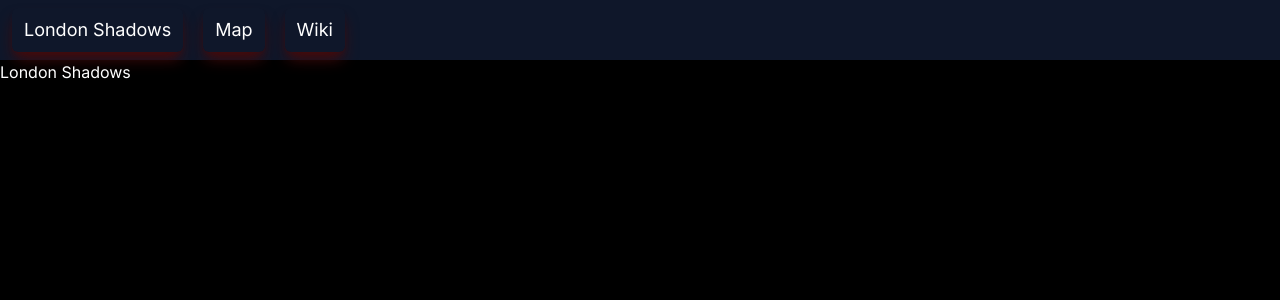
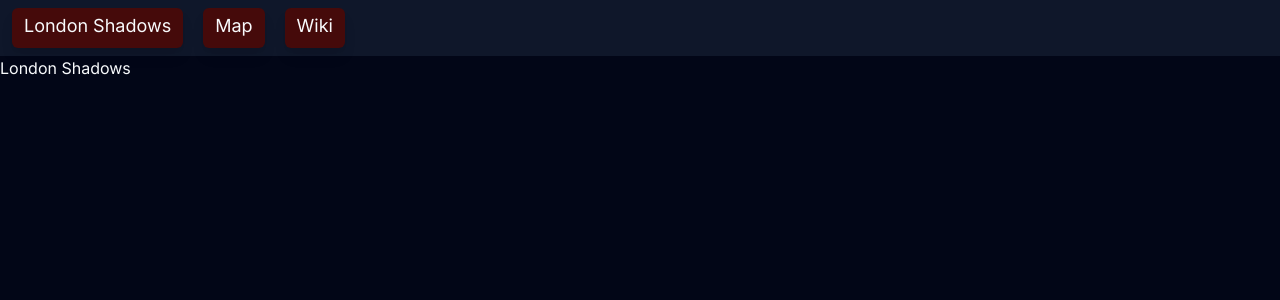
Before and after one commit to Werefawkes/Vampire-Leaflet, a Next.js app: page / in a window 1280 px wide. Shown: the top 300 px of the page. Built offline with nearby package versions, Linux system fonts and the light colour scheme.

Commit message:
Updated some styling

```diff
--- a/src/app/components/Navbar.tsx
+++ b/src/app/components/Navbar.tsx
@@ -8,7 +8,7 @@ export default function Navbar() {
 				["Map", "/map"],
 				["Wiki", "/wiki"]
 			].map(([title, url]) => (
-				<Link href={url} key={title} className="text-lg px-3 py-2 ml-3 my-2 rounded-md shadow-lg shadow-red-950">{title}</Link>
+				<Link href={url} key={title} className="text-lg px-3 pt-1 pb-2 ml-3 my-2 rounded-md bg-red-950 shadow-lg transition hover:bg-red-900">{title}</Link>
 			))}
 		</div>
 		)
--- a/src/app/layout.tsx
+++ b/src/app/layout.tsx
@@ -26,7 +26,7 @@ export default function RootLayout({
           integrity="sha256-20nQCchB9co0qIjJZRGuk2/Z9VM+kNiyxNV1lvTlZBo="
           crossOrigin=""></script>
       </head>
-      <body className={inter.className + " flex flex-col bg-black text-white h-screen"}>
+      <body className={inter.className + " flex flex-col bg-slate-950 text-slate-50 h-screen"}>
         <Navbar></Navbar>
         {children}
       </body>
--- a/src/app/wiki/layout.tsx
+++ b/src/app/wiki/layout.tsx
@@ -14,7 +14,7 @@ export default async function WikiLayout({
 				<li>
 					Characters
 					<ul className="list-disc list-inside indent-4">
-						{characters.map((character: CharacterSchema) => <li key={character._id}><Link href={"wiki/" + character._id}>{character.firstName} {character.lastName}</Link></li>)}
+						{characters.map((character: CharacterSchema) => <li className="px-1 rounded transition hover:bg-slate-700" key={character._id}><Link href={"/wiki/" + character._id}>{character.firstName} {character.lastName}</Link></li>)}
 					</ul>
 				</li>
 			</ul>
--- a/src/output.css
+++ b/src/output.css
@@ -614,9 +614,13 @@ video {
   border-radius: 0.375rem;
 }
 
-.bg-black {
+.rounded {
+  border-radius: 0.25rem;
+}
+
+.bg-gray-900 {
   --tw-bg-opacity: 1;
-  background-color: rgb(0 0 0 / var(--tw-bg-opacity));
+  background-color: rgb(17 24 39 / var(--tw-bg-opacity));
 }
 
 .bg-slate-900 {
@@ -624,12 +628,32 @@ video {
   background-color: rgb(15 23 42 / var(--tw-bg-opacity));
 }
 
+.bg-slate-950 {
+  --tw-bg-opacity: 1;
+  background-color: rgb(2 6 23 / var(--tw-bg-opacity));
+}
+
+.bg-gray-600 {
+  --tw-bg-opacity: 1;
+  background-color: rgb(75 85 99 / var(--tw-bg-opacity));
+}
+
+.bg-gray-800 {
+  --tw-bg-opacity: 1;
+  background-color: rgb(31 41 55 / var(--tw-bg-opacity));
+}
+
+.bg-red-950 {
+  --tw-bg-opacity: 1;
+  background-color: rgb(69 10 10 / var(--tw-bg-opacity));
+}
+
 .p-3 {
   padding: 0.75rem;
 }
 
-.p-4 {
-  padding: 1rem;
+.p-1 {
+  padding: 0.25rem;
 }
 
 .px-3 {
@@ -637,32 +661,41 @@ video {
   padding-right: 0.75rem;
 }
 
+.px-4 {
+  padding-left: 1rem;
+  padding-right: 1rem;
+}
+
 .py-2 {
   padding-top: 0.5rem;
   padding-bottom: 0.5rem;
 }
 
-.px-4 {
-  padding-left: 1rem;
-  padding-right: 1rem;
+.py-0 {
+  padding-top: 0px;
+  padding-bottom: 0px;
+}
+
+.px-1 {
+  padding-left: 0.25rem;
+  padding-right: 0.25rem;
+}
+
+.pb-2 {
+  padding-bottom: 0.5rem;
+}
+
+.pt-1 {
+  padding-top: 0.25rem;
 }
 
 .indent-4 {
   text-indent: 1rem;
 }
 
-.indent-2 {
-  text-indent: 0.5rem;
-}
-
-.text-lg {
-  font-size: 1.125rem;
-  line-height: 1.75rem;
-}
-
-.text-xl {
-  font-size: 1.25rem;
-  line-height: 1.75rem;
+.text-2xl {
+  font-size: 1.5rem;
+  line-height: 2rem;
 }
 
 .text-3xl {
@@ -670,17 +703,9 @@ video {
   line-height: 2.25rem;
 }
 
-.text-2xl {
-  font-size: 1.5rem;
-  line-height: 2rem;
-}
-
-.font-thin {
-  font-weight: 100;
-}
-
-.font-light {
-  font-weight: 300;
+.text-lg {
+  font-size: 1.125rem;
+  line-height: 1.75rem;
 }
 
 .font-extralight {
@@ -690,6 +715,11 @@ video {
 .text-white {
   --tw-text-opacity: 1;
   color: rgb(255 255 255 / var(--tw-text-opacity));
+}
+
+.text-slate-50 {
+  --tw-text-opacity: 1;
+  color: rgb(248 250 252 / var(--tw-text-opacity));
 }
 
 .shadow-lg {
@@ -702,3 +732,36 @@ video {
   --tw-shadow-color: #450a0a;
   --tw-shadow: var(--tw-shadow-colored);
 }
+
+.shadow-red-900 {
+  --tw-shadow-color: #7f1d1d;
+  --tw-shadow: var(--tw-shadow-colored);
+}
+
+.transition-colors {
+  transition-property: color, background-color, border-color, text-decoration-color, fill, stroke;
+  transition-timing-function: cubic-bezier(0.4, 0, 0.2, 1);
+  transition-duration: 150ms;
+}
+
+.transition {
+  transition-property: color, background-color, border-color, text-decoration-color, fill, stroke, opacity, box-shadow, transform, filter, -webkit-backdrop-filter;
+  transition-property: color, background-color, border-color, text-decoration-color, fill, stroke, opacity, box-shadow, transform, filter, backdrop-filter;
+  transition-property: color, background-color, border-color, text-decoration-color, fill, stroke, opacity, box-shadow, transform, filter, backdrop-filter, -webkit-backdrop-filter;
+  transition-timing-function: cubic-bezier(0.4, 0, 0.2, 1);
+  transition-duration: 150ms;
+}
+
+.hover\:bg-red-900:hover {
+  --tw-bg-opacity: 1;
+  background-color: rgb(127 29 29 / var(--tw-bg-opacity));
+}
+
+.hover\:bg-slate-700:hover {
+  --tw-bg-opacity: 1;
+  background-color: rgb(51 65 85 / var(--tw-bg-opacity));
+}
+
+.hover\:font-bold:hover {
+  font-weight: 700;
+}
```
Also changed, not shown: src/app/wiki/[id]/edit/page.tsx (added, +16 -0 lines).
